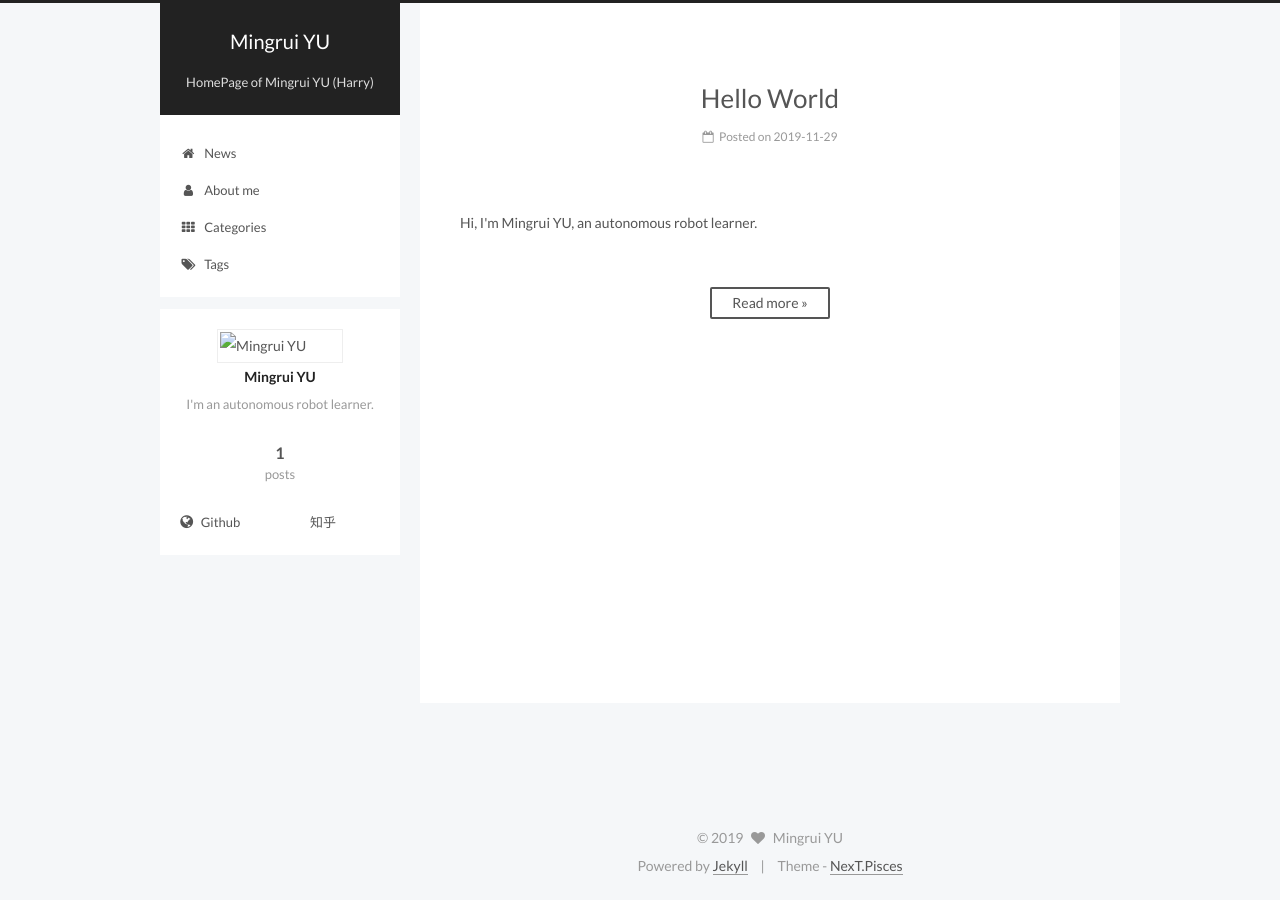
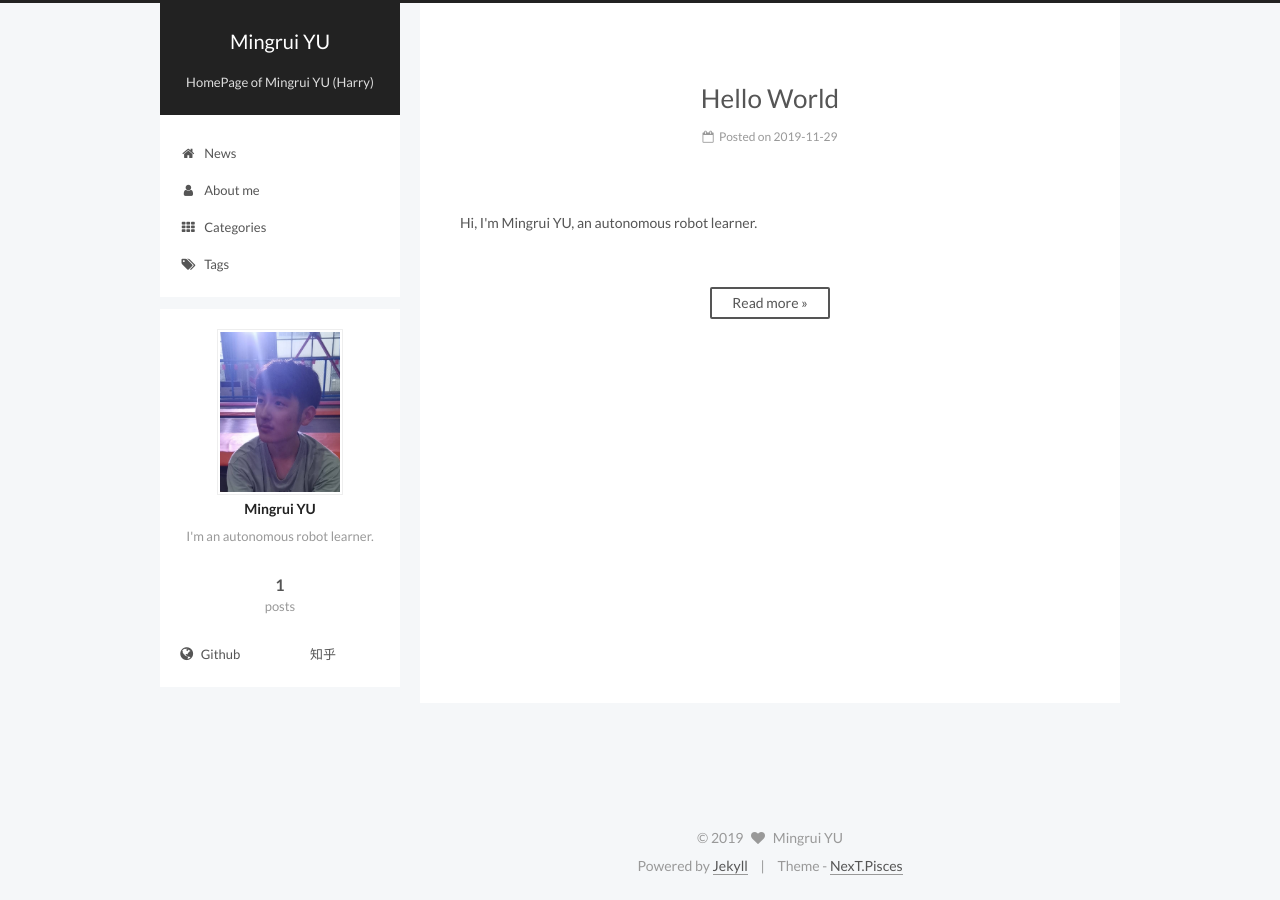
Before and after one commit to Mingrui-Yu/Mingrui-Yu.github.io, a Jekyll site: the page built from index.html, in a window 1280 px wide. Built offline with Jekyll 4.4.1, drawn with Linux system fonts in a browser that asks for light colours; the list of posts is cut into pages by our own code.

Commit message:
Update _config.yml

```diff
--- a/_config.yml
+++ b/_config.yml
@@ -234,8 +234,8 @@ social_icons:
 
 
 # Sidebar Avatar
-in directory: /assets/images/
-avatar: mingrui.jpg
+in directory: /assets/images/mingrui.jpg
+avatar: /assets/images/mingrui.jpg
 
 
 # Table Of Contents in the Sidebar
```
